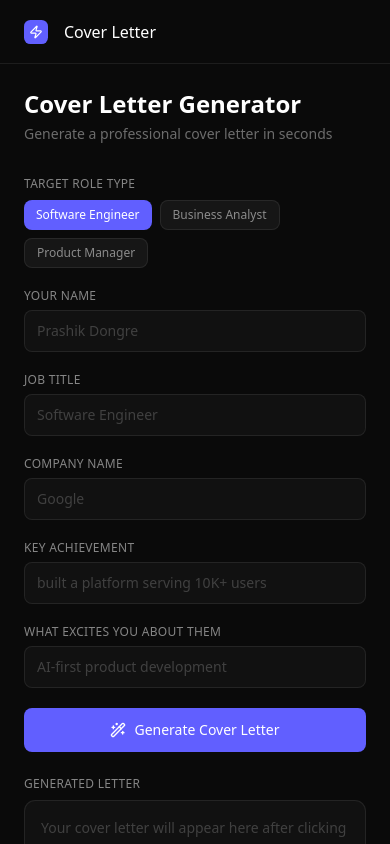
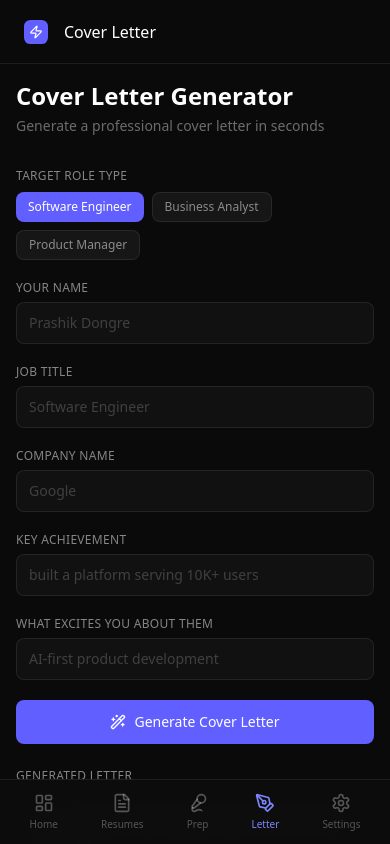
Before and after one commit to PRASHIK16/apex-resume, a Next.js app in the folder frontend/: page /cover-letter in a window 390 px wide. Built offline with nearby package versions, Linux system fonts and the light colour scheme.

Commit message:
feat: mobile bottom nav, 404 page, responsive app layout

```diff
--- a/frontend/app/(app)/layout.tsx
+++ b/frontend/app/(app)/layout.tsx
@@ -1,5 +1,6 @@
 import Sidebar from "@/components/layout/Sidebar";
 import TopNav from "@/components/layout/TopNav";
+import MobileNav from "@/components/layout/MobileNav";
 
 export default function AppLayout({ children }: { children: React.ReactNode }) {
   return (
@@ -7,8 +8,11 @@ export default function AppLayout({ children }: { children: React.ReactNode }) {
       <Sidebar />
       <div className="flex flex-col flex-1 min-w-0 overflow-hidden">
         <TopNav />
-        <main className="flex-1 overflow-auto p-6 lg:p-8">{children}</main>
+        <main className="flex-1 overflow-auto p-4 md:p-6 lg:p-8 pb-20 md:pb-8">
+          {children}
+        </main>
       </div>
+      <MobileNav />
     </div>
   );
 }
--- /dev/null
+++ b/frontend/app/not-found.tsx
@@ -0,0 +1,27 @@
+import Link from "next/link";
+import { Zap, ArrowLeft } from "lucide-react";
+
+export default function NotFound() {
+  return (
+    <div className="min-h-screen bg-[#0A0A0A] flex flex-col items-center justify-center px-6 text-center">
+      <div className="w-14 h-14 bg-indigo-500/10 border border-indigo-500/20 rounded-2xl flex items-center justify-center mx-auto mb-6">
+        <Zap className="w-7 h-7 text-indigo-400" />
+      </div>
+      <p className="text-indigo-400 text-sm font-medium mb-3">404</p>
+      <h1 className="text-3xl font-semibold text-white mb-3">Page not found</h1>
+      <p className="text-white/40 text-sm mb-8 max-w-sm">
+        The page you are looking for doesn&apos;t exist or has been moved.
+      </p>
+      <div className="flex gap-3">
+        <Link href="/dashboard"
+          className="flex items-center gap-2 bg-indigo-500 hover:bg-indigo-400 text-white px-5 py-2.5 rounded-lg text-sm font-medium transition-colors">
+          Go to Dashboard
+        </Link>
+        <Link href="/"
+          className="flex items-center gap-2 border border-white/10 hover:border-white/20 text-white/60 hover:text-white px-5 py-2.5 rounded-lg text-sm font-medium transition-colors">
+          <ArrowLeft className="w-4 h-4" /> Home
+        </Link>
+      </div>
+    </div>
+  );
+}
--- /dev/null
+++ b/frontend/components/layout/MobileNav.tsx
@@ -0,0 +1,37 @@
+"use client";
+
+import Link from "next/link";
+import { usePathname } from "next/navigation";
+import { LayoutDashboard, FileText, Mic2, PenTool, Settings } from "lucide-react";
+import { cn } from "@/lib/utils";
+
+const nav = [
+  { href: "/dashboard",      icon: LayoutDashboard, label: "Home" },
+  { href: "/resume",         icon: FileText,         label: "Resumes" },
+  { href: "/interview-prep", icon: Mic2,             label: "Prep" },
+  { href: "/cover-letter",   icon: PenTool,          label: "Letter" },
+  { href: "/settings",       icon: Settings,         label: "Settings" },
+];
+
+export default function MobileNav() {
+  const pathname = usePathname();
+  return (
+    <nav className="md:hidden fixed bottom-0 left-0 right-0 z-50 bg-[#0D0D0D]/95 backdrop-blur-md border-t border-white/8">
+      <div className="flex items-center justify-around h-16 px-2">
+        {nav.map(({ href, icon: Icon, label }) => {
+          const active = pathname === href || pathname.startsWith(href + "/");
+          return (
+            <Link key={href} href={href}
+              className={cn(
+                "flex flex-col items-center gap-1 px-3 py-2 rounded-xl transition-colors min-w-0",
+                active ? "text-indigo-400" : "text-white/30 hover:text-white/60"
+              )}>
+              <Icon className="w-5 h-5 flex-shrink-0" />
+              <span className="text-[10px] font-medium">{label}</span>
+            </Link>
+          );
+        })}
+      </div>
+    </nav>
+  );
+}
```
